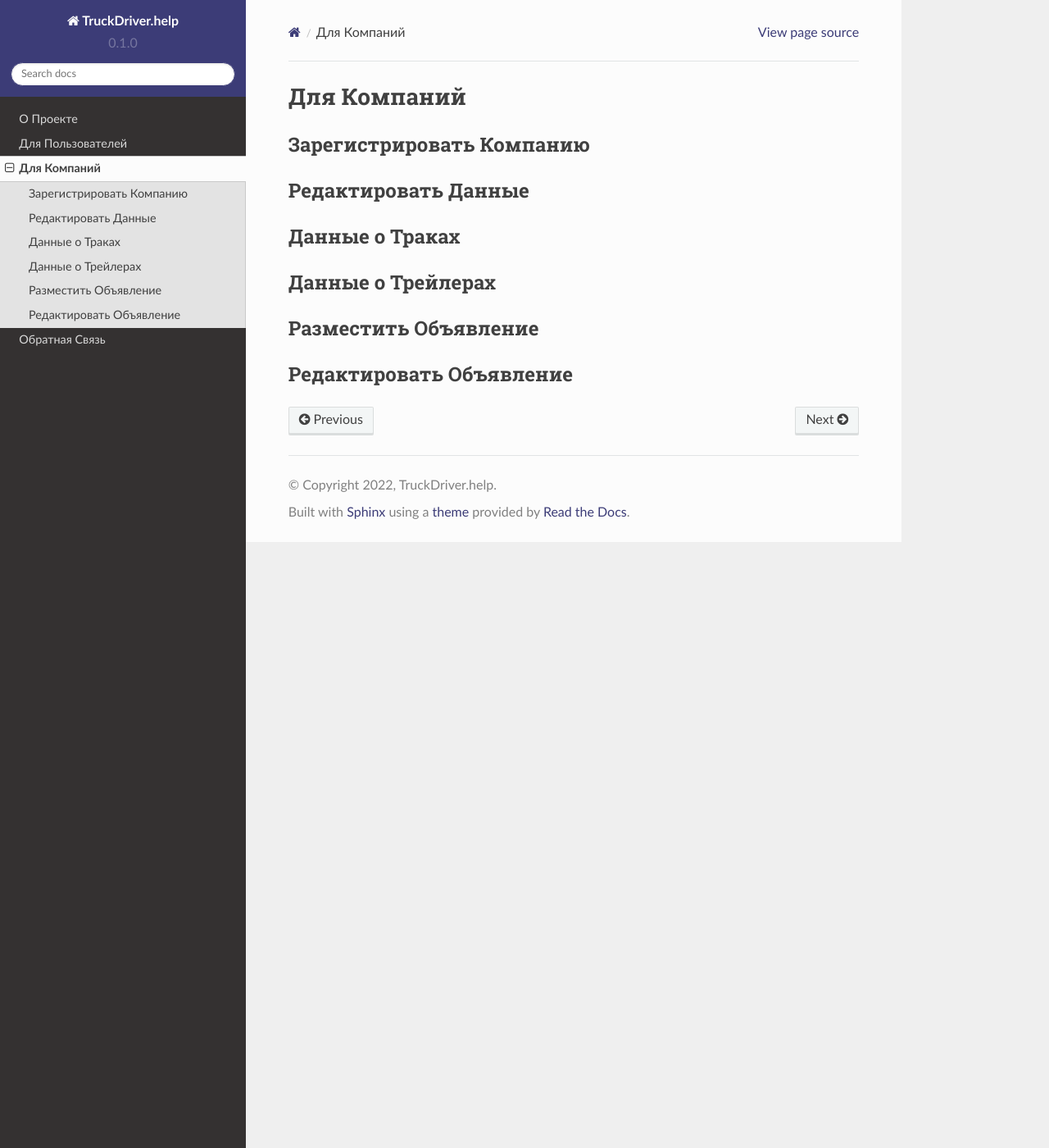
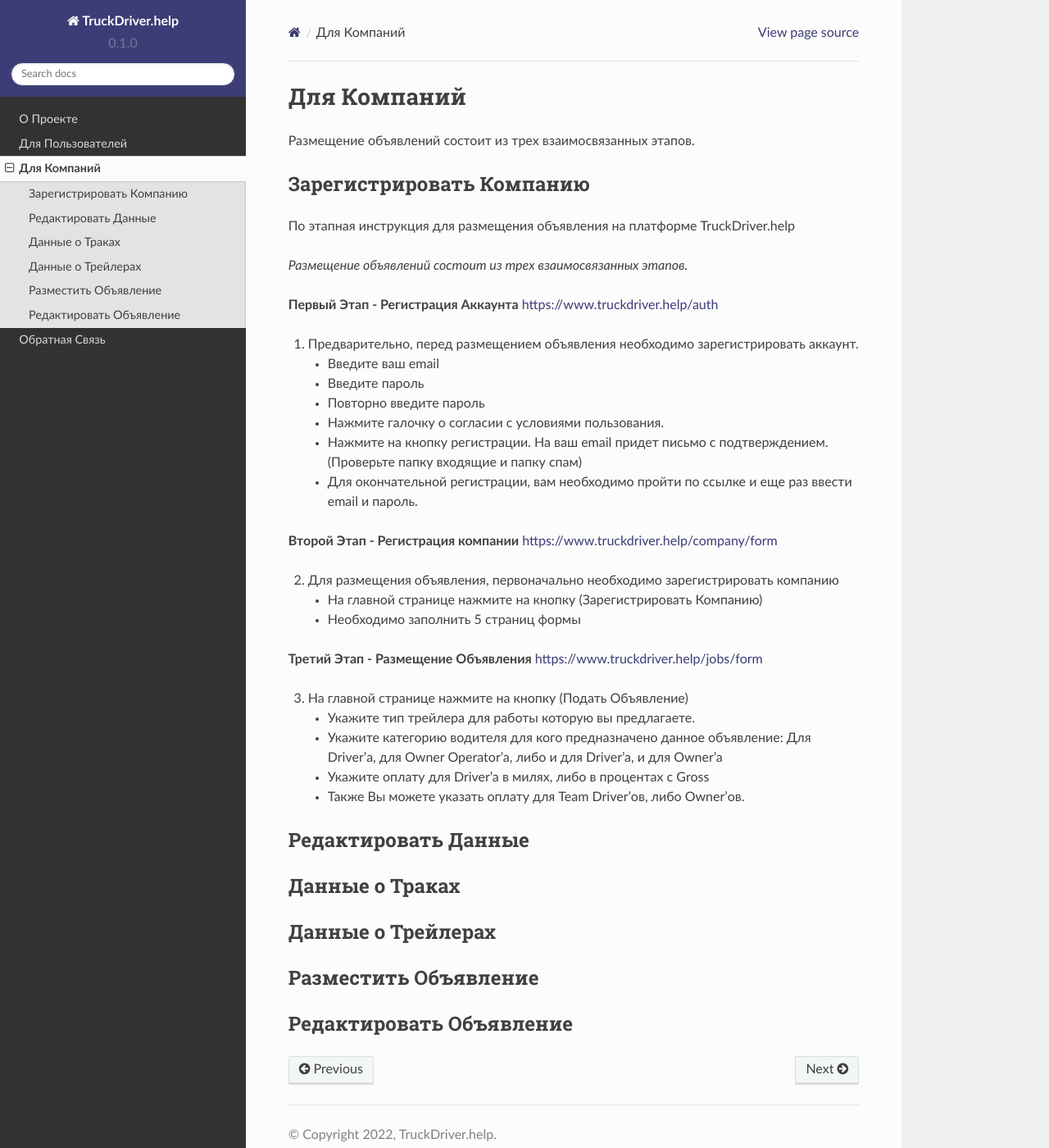
Before and after one commit to alur2191/TruckDriverHelpDocs, a Sphinx documentation site: the page built from docs/source/companies.rst, in a window 1280 px wide and 1400 px high. Shown: the whole window at 82% size. Built offline with Sphinx 7.4.7 and the Read the Docs theme 2.0.0, drawn with Linux system fonts in a browser that asks for light colours.

Commit message:
Update companies.rst

```diff
--- a/docs/source/companies.rst
+++ b/docs/source/companies.rst
@@ -1,8 +1,40 @@
 Для Компаний
 =====
+Размещение объявлений состоит из трех взаимосвязанных этапов.
 
 Зарегистрировать Компанию
 -------------------------
+По этапная инструкция для размещения объявления на платформе TruckDriver.help
+
+*Размещение объявлений состоит из трех взаимосвязанных этапов.*
+
+**Первый Этап - Регистрация Аккаунта** https://www.truckdriver.help/auth
+
+1. Предварительно, перед размещением объявления необходимо зарегистрировать аккаунт.
+
+   - Введите ваш email
+   - Введите пароль
+   - Повторно введите пароль
+   - Нажмите галочку о согласии с условиями пользования.
+   - Нажмите на кнопку регистрации. На ваш email придет письмо с подтверждением. (Проверьте папку входящие и папку спам)
+   - Для окончательной регистрации, вам необходимо пройти по ссылке и еще раз ввести email и пароль.
+
+**Второй Этап - Регистрация компании** https://www.truckdriver.help/company/form
+
+2. Для размещения объявления, первоначально необходимо зарегистрировать компанию
+
+   - На главной странице нажмите на кнопку (Зарегистрировать Компанию)
+   - Необходимо заполнить 5 страниц формы
+
+**Третий Этап - Размещение Объявления** https://www.truckdriver.help/jobs/form
+
+3. На главной странице нажмите на кнопку (Подать Объявление)
+
+   - Укажите тип трейлера для работы которую вы предлагаете.
+   - Укажите категорию водителя для кого предназначено данное объявление: Для Driver’а, для Owner Operator’a, либо и для Driver’a, и для Owner’a
+   - Укажите оплату для Driver’a в милях, либо в процентах с Gross
+   - Также Вы можете указать оплату для Team Driver’ов, либо Owner’ов.
+
 
 Редактировать Данные
 ----------------------
```
